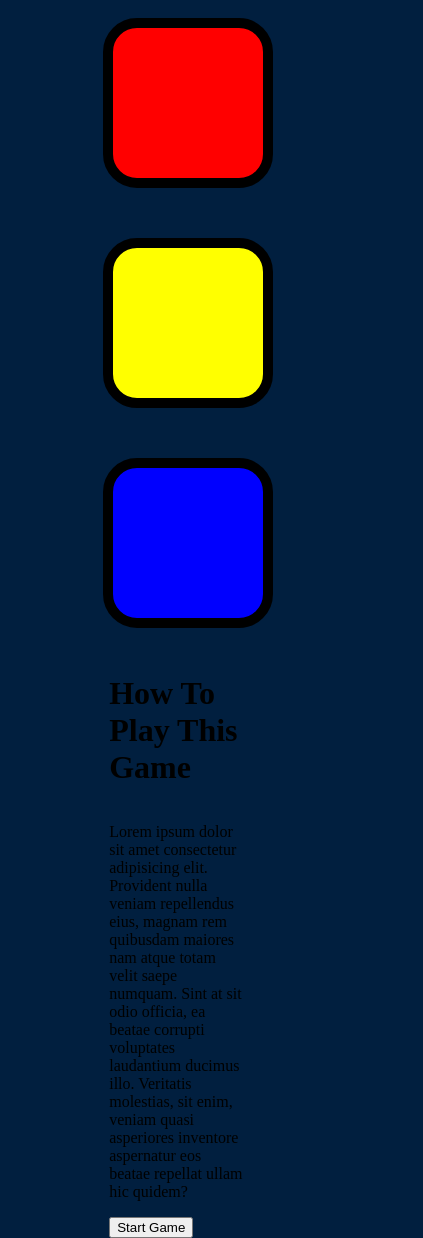
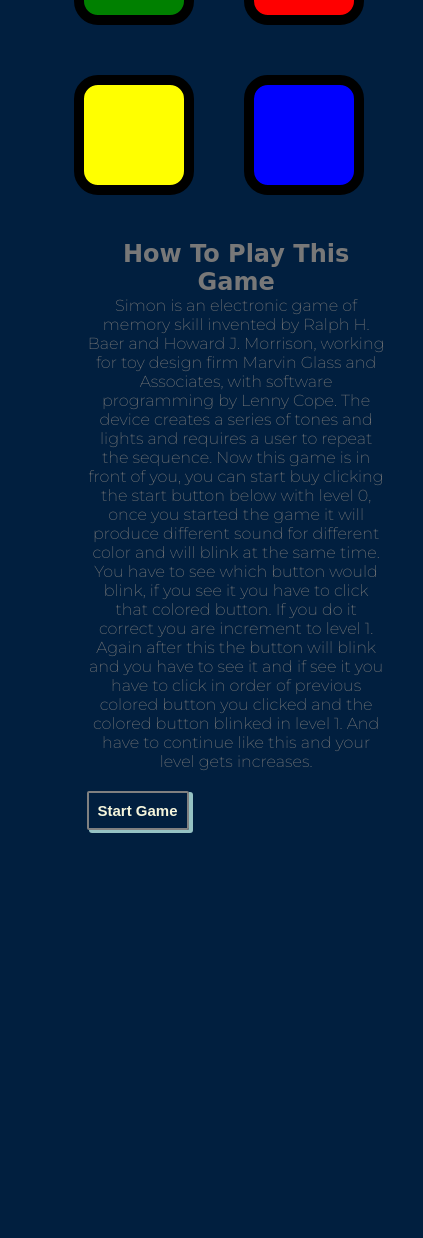
Before and after one commit to asjadreza/Simon-Game, a plain HTML site: page index.html in a window 390 px wide. Shown: the part 360-1598 px from the top of the page, 423 px wide, since content can reach past the window. After the commit the page ends 1222 px from the top, so only its background shows below. Drawn offline with nearby package versions, Linux system fonts and the light colour scheme; a web font is replaced by a local one.

Commit message:
Added media query

```diff
--- a/game.js
+++ b/game.js
@@ -9,7 +9,7 @@ var level = 0;
 
 $(".btn2").click(function(){
   if(!started){
-    $("#level-title").text("Level" + level);
+    $("#level-title").text;
     nextSequence();
     started = true;
   }
@@ -35,7 +35,7 @@ function checkAnswer(currentLevel){
   } else{
     playSound("wrong");
     $("body").addClass("game-over");
-    $("#level-title").text("Game Over, play again");
+    $("#level-title").text("Game Over, start again");
 
     setTimeout(function() {
       $("body").removeClass("game-over");
@@ -47,7 +47,6 @@ function checkAnswer(currentLevel){
 
 function nextSequence() {
   userClickedPattern = [];
-  level=0
   $("#level-title").text("Level " + level);
   level++
   var randomNumber = Math.floor(Math.random() * 4);
--- a/index.html
+++ b/index.html
@@ -3,16 +3,21 @@
 
 <head>
   <meta charset="utf-8">
+  <meta content="width=device-width, initial-scale=1" name="viewport" />
   <title>Simon</title>
   <link rel="stylesheet" href="styles.css">
-  <link href="https://fonts.googleapis.com/css?family=Press+Start+2P" rel="stylesheet">
+  <link rel="preconnect" href="https://fonts.googleapis.com">
+  <link rel="preconnect" href="https://fonts.gstatic.com" crossorigin>
+  <link
+    href="https://fonts.googleapis.com/css2?family=Arima+Madurai:wght@500&family=Creepster&family=Montserrat:wght@200&family=Shizuru&display=swap"
+    rel="stylesheet">
 </head>
 
 <body>
-  <h1 id="level-title">Press A Key to Start</h1>
+  <h1 id="level-title">Simon Game, Click Start</h1>
   <div class="box">
     <div class="container">
-      <div class="row">
+      <div class="row" id="col1">
 
         <div type="button" id="green" class="btn green">
 
@@ -23,7 +28,7 @@
         </div>
       </div>
 
-      <div class="row">
+      <div class="row" id="col2">
 
         <div type="button" id="yellow" class="btn yellow">
 
@@ -34,14 +39,22 @@
 
       </div>
       <div class="container" id="game-rule">
-        <h1 id="">How To Play This Game</h1>
-        <p>Lorem ipsum dolor sit amet consectetur adipisicing elit. Provident nulla veniam repellendus eius, magnam rem
-          quibusdam maiores nam atque totam velit saepe numquam. Sint at sit odio officia, ea beatae corrupti voluptates
-          laudantium ducimus illo. Veritatis molestias, sit enim, veniam quasi asperiores inventore aspernatur eos
-          beatae repellat ullam hic quidem?</p>
-          <div>
-            <button class="btn2">Start Game</button>
-          </div>
+        <h2 id="">How To Play This Game</h2>
+        <p>Simon is an electronic game of memory skill invented by Ralph H. Baer and Howard J. Morrison, working for toy
+          design firm Marvin Glass and Associates, with software programming by Lenny Cope. The device creates a series
+          of tones and lights and requires a user to repeat the sequence. Now this game is in front of you, you can
+          start buy clicking the start button below with level 0, once you started the game it will produce different
+          sound for different
+          color and will blink at the same time. You have to see which button would blink, if you see it you have to
+          click that colored
+          button. If you do it correct you are increment to level 1. Again after this the button will blink and you have
+          to see it and if see it
+          you have to click in order of previous colored button you clicked and the colored button blinked in level 1.
+          And have to continue
+          like this and your level gets increases.</p>
+        <div>
+          <button class="btn2">Start Game</button>
+        </div>
       </div>
 
     </div>
--- a/styles.css
+++ b/styles.css
@@ -1,17 +1,30 @@
 body {
-  /* text-align: center; */
   background-color: #011F3F;
+}
+@media (min-width: 200px) and (max-width: 600px) {
+  body{
+    text-align: center;
+  }
+
 }
 
 #level-title {
-  font-family: 'Press Start 2P', cursive;
-  font-size: 2rem;
-  margin:  5%;
+  font-family: 'Creepster', cursive;
+  letter-spacing: 4px;
+  font-size: 2.2rem;
+  margin:  3%;
   color: #FEF2BF;
 }
 .box{
   position: absolute;
-  left: 20%;
+  left: 11%;
+  top: 18%;
+}
+@media (min-width: 200px) and (max-width: 600px) {
+  .box{
+    position: relative;
+    top: 136px;
+  }
 
 }
 
@@ -21,16 +34,36 @@ body {
   justify-content: flex-start;
   width: fit-content;
   flex-wrap: wrap;
+}
 
-}
 div#game-rule.container{
   position: relative;
   left: 10%;
   width: 43%;
+  color: #787878;
+  font-family: 'Arima Madurai', cursive;
+}
+@media (min-width: 200px) and (max-width: 500px) {
+  div#game-rule.container{
+    width: 80%;
+  }
+
+}
+div#game-rule.container p {
+  position: relative;
+  bottom: 36px;
+  font-family: 'Montserrat', sans-serif;
+
 }
 .row{
   display: flex;
   flex-direction: column;
+}
+@media (min-width: 200px) and (max-width: 500px) {
+  .row{
+    flex-direction: row;
+  }
+
 }
 .btn {
   margin: 25px;
@@ -39,6 +72,27 @@ div#game-rule.container{
   width: 150px;
   border: 10px solid black;
   border-radius: 20%;
+}
+@media (min-width: 200px) and (max-width: 500px) {
+  .btn{
+    height: 100px;
+    width: 100px;
+  }
+
+}
+
+.btn2{
+  position: relative;
+  bottom: 32px;
+  padding: 9px;
+  font-size: 15px;
+  background: none;
+  border: 2px solid gray;
+  border-radius: 2px;
+  cursor: pointer;
+  box-shadow: 3px 2px 0px 1px #95c2c3;
+  font-weight: bolder;
+  color: beige;
 }
 
 .game-over {
```
